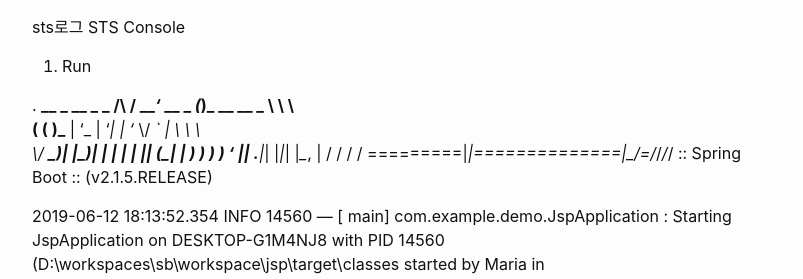
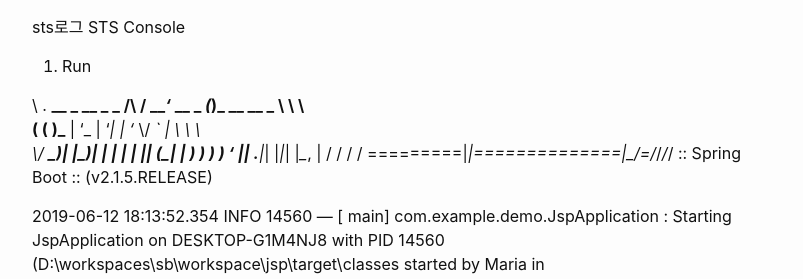
Before and after one commit to purplike/github.old, a Jekyll site: the page built from _posts/2019-06-12-spring-boot-web-jsp.md, in a window 1280 px wide and 900 px high, scrolled down 965 px. Shown: the part 165-444 px from the top of the window, without its empty margins (238-1041 px from the left). Built offline with Jekyll 4.4.1, drawn with Linux system fonts in a browser that asks for light colours.

```diff
--- a/_posts/2019-06-12-spring-boot-web-jsp.md
+++ b/_posts/2019-06-12-spring-boot-web-jsp.md
@@ -62,7 +62,7 @@ public class JspController {
 sts로그 STS Console
 1. Run
 
-  .   ____          _            __ _ _
+\  .   ____          _            __ _ _
  /\\ / ___'_ __ _ _(_)_ __  __ _ \ \ \ \
 ( ( )\___ | '_ | '_| | '_ \/ _` | \ \ \ \
  \\/  ___)| |_)| | | | | || (_| |  ) ) ) )
```
